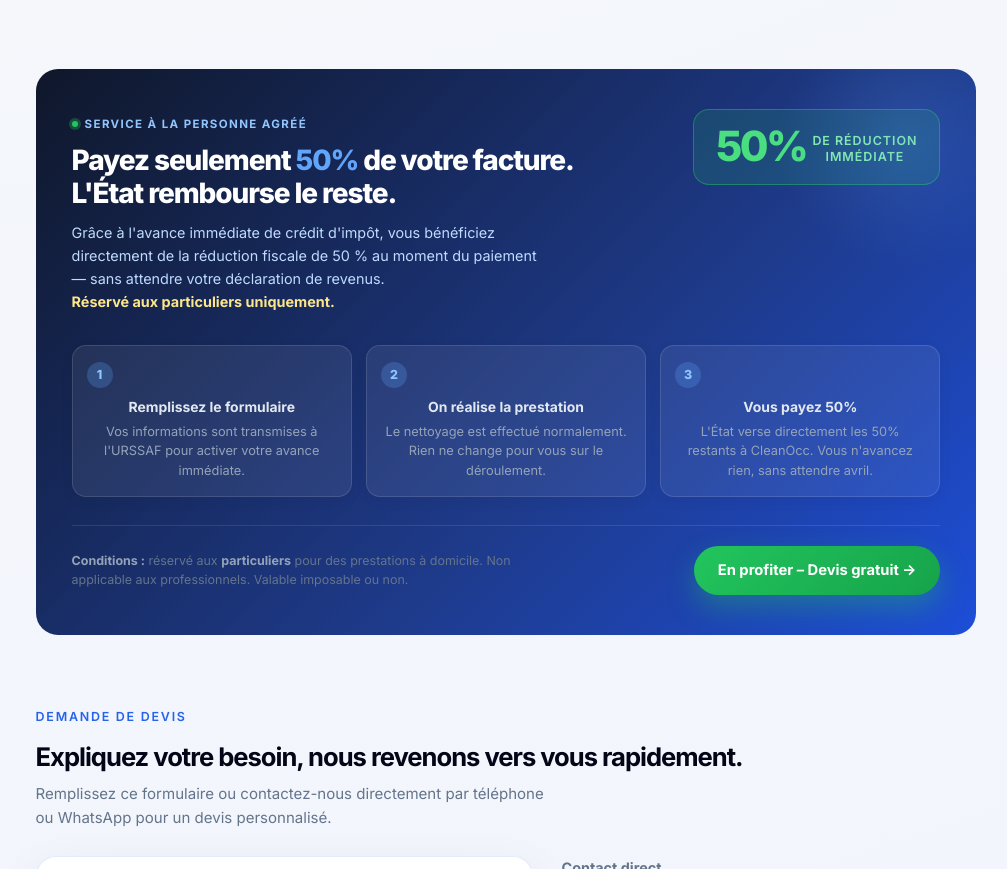
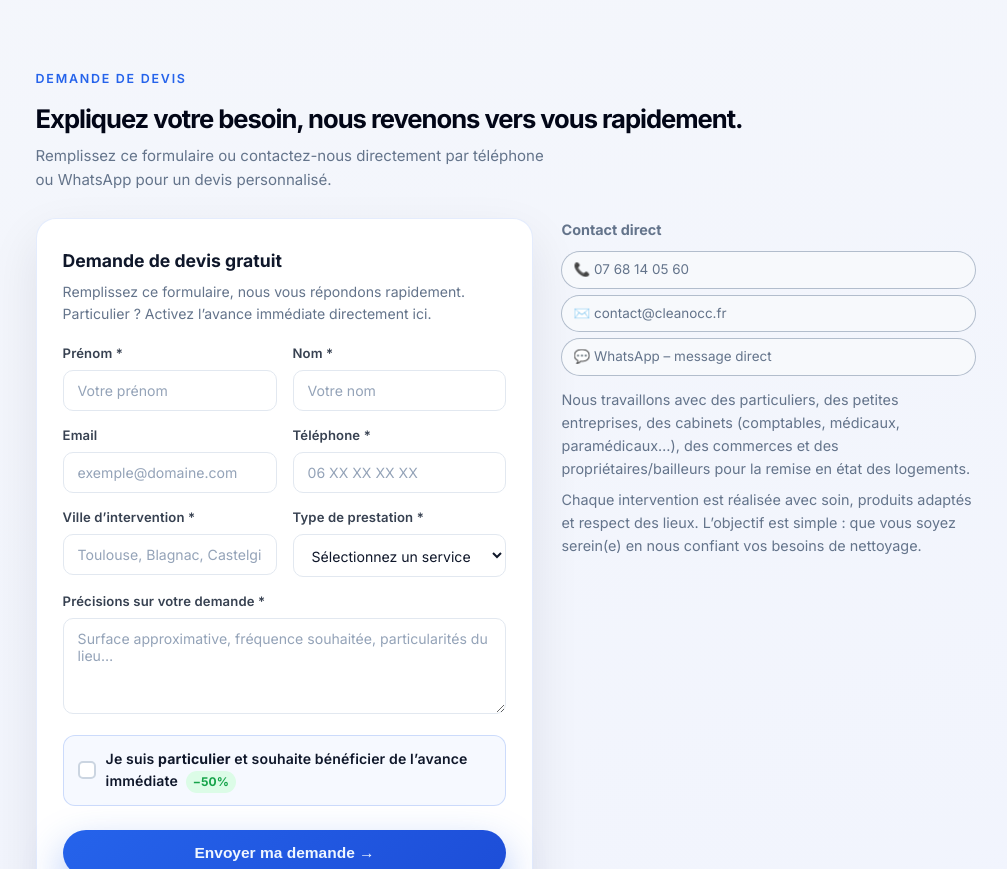
Before and after one commit to tarik112333/cleanocc-landing, a website: page index.html in a window 1280 px wide. Shown: the part 2351-3220 px from the top of the page, without its empty margins (134-1141 px from the left). Drawn offline with Linux system fonts and the light colour scheme.

Commit message:
Supprime la bannière avance immédiate redondante

```diff
--- a/index.html
+++ b/index.html
@@ -1734,52 +1734,6 @@
       </div>
     </section>
 
-    <!-- AVANCE IMMÉDIATE -->
-    <section id="avance-immediate">
-      <div class="avance-banner">
-        <div class="avance-top">
-          <div>
-            <div class="avance-eyebrow"><span class="avance-eyebrow-dot"></span>Service à la personne agréé</div>
-            <h2 class="avance-title">Payez seulement <em>50%</em> de votre facture.<br>L'État rembourse le reste.</h2>
-            <p class="avance-sub">
-              Grâce à l'avance immédiate de crédit d'impôt, vous bénéficiez directement de la réduction fiscale de 50 %
-              au moment du paiement — sans attendre votre déclaration de revenus.<br>
-              <strong style="color:#fde68a;">Réservé aux particuliers uniquement.</strong>
-            </p>
-          </div>
-          <div class="avance-badge">
-            <div class="avance-badge-number">50%</div>
-            <div class="avance-badge-label">de réduction<br>immédiate</div>
-          </div>
-        </div>
-
-        <div class="avance-steps">
-          <div class="avance-step">
-            <div class="avance-step-num">1</div>
-            <h4>Remplissez le formulaire</h4>
-            <p>Vos informations sont transmises à l'URSSAF pour activer votre avance immédiate.</p>
-          </div>
-          <div class="avance-step">
-            <div class="avance-step-num">2</div>
-            <h4>On réalise la prestation</h4>
-            <p>Le nettoyage est effectué normalement. Rien ne change pour vous sur le déroulement.</p>
-          </div>
-          <div class="avance-step">
-            <div class="avance-step-num">3</div>
-            <h4>Vous payez 50%</h4>
-            <p>L'État verse directement les 50% restants à CleanOcc. Vous n'avancez rien, sans attendre avril.</p>
-          </div>
-        </div>
-
-        <div class="avance-footer">
-          <p class="avance-conditions">
-            <strong>Conditions :</strong> réservé aux <strong>particuliers</strong> pour des prestations à domicile. Non applicable aux professionnels. Valable imposable ou non.
-          </p>
-          <a href="#contact" class="btn-avance">En profiter – Devis gratuit →</a>
-        </div>
-      </div>
-    </section>
-
     <!-- CONTACT -->
     <section id="contact">
       <header class="section-header">
```
